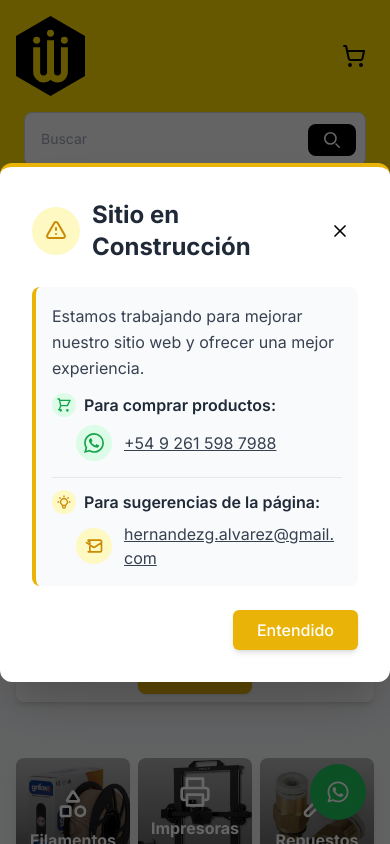
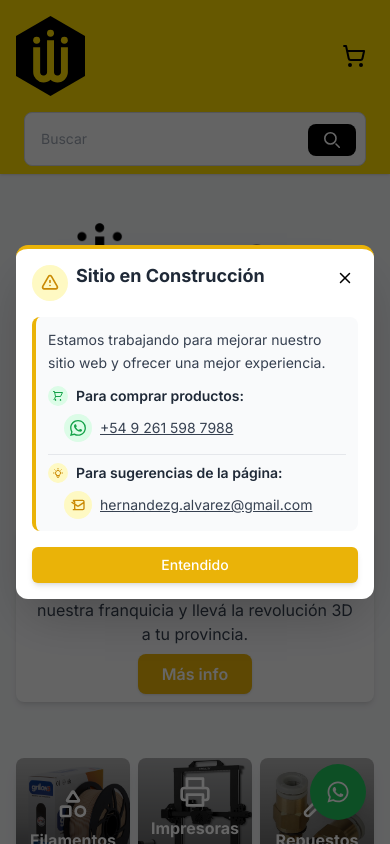
Before and after one commit to Gabih14/Web-WeTECH, a React (Vite) app: page / in a window 390 px wide. Shown: the top 844 px of the page. Built offline with nearby package versions, Linux system fonts and the light colour scheme; no server answers.

Commit message:
imp responsivenes on homepage modal

```diff
--- a/src/pages/HomePage.tsx
+++ b/src/pages/HomePage.tsx
@@ -55,14 +55,14 @@ export function HomePage() {
     <main className="max-w-7xl mx-auto px-4 sm:px-6 lg:px-8 py-12 font-sans w-full overflow-x-hidden">
       {/* Construction Modal */}
       {showModal && (
-        <div className="fixed inset-0 z-50 flex items-center justify-center bg-black bg-opacity-60">
-          <div className="bg-white p-8 rounded-xl shadow-2xl max-w-md w-full border-t-4 border-yellow-500">
-            <div className="flex justify-between items-center mb-6">
-              <div className="flex items-center">
-                <div className="bg-yellow-100 p-3 rounded-full mr-3">
+        <div className="fixed inset-0 z-50 flex items-center justify-center bg-black bg-opacity-60 p-4">
+          <div className="bg-white p-4 sm:p-6 lg:p-8 rounded-xl shadow-2xl max-w-md w-full max-h-screen overflow-y-auto border-t-4 border-yellow-500">
+            <div className="flex justify-between items-start mb-4 sm:mb-6">
+              <div className="flex items-start flex-1 pr-2">
+                <div className="bg-yellow-100 p-2 sm:p-3 rounded-full mr-2 sm:mr-3 flex-shrink-0">
                   <svg
                     xmlns="http://www.w3.org/2000/svg"
-                    className="h-6 w-6 text-yellow-600"
+                    className="h-5 w-5 sm:h-6 sm:w-6 text-yellow-600"
                     fill="none"
                     viewBox="0 0 24 24"
                     stroke="currentColor"
@@ -75,20 +75,20 @@ export function HomePage() {
                     />
                   </svg>
                 </div>
-                <h2 className="text-2xl font-bold text-gray-800">
+                <h2 className="text-lg sm:text-xl lg:text-2xl font-bold text-gray-800 leading-tight">
                   Sitio en Construcción
                 </h2>
               </div>
               <button
                 onClick={closeModal}
-                className="p-2 rounded-full hover:bg-gray-200 transition duration-200"
+                className="p-1 sm:p-2 rounded-full hover:bg-gray-200 transition duration-200 flex-shrink-0"
               >
-                <X size={20} />
+                <X size={18} className="sm:w-5 sm:h-5" />
               </button>
             </div>
 
-            <div className="bg-gray-50 p-4 rounded-lg mb-6 border-l-4 border-yellow-500">
-              <p className="text-gray-700 mb-3 leading-relaxed">
+            <div className="bg-gray-50 p-3 sm:p-4 rounded-lg mb-4 sm:mb-6 border-l-4 border-yellow-500">
+              <p className="text-sm sm:text-base text-gray-700 mb-3 leading-relaxed">
                 Estamos trabajando para mejorar nuestro sitio web y ofrecer una
                 mejor experiencia.
               </p>
@@ -96,12 +96,12 @@ export function HomePage() {
                 Algunas secciones pueden estar incompletas o no funcionar correctamente.
               </p> */}
                             {/* Sección Para Comprar */}
-              <div className="mb-4">
-                <h4 className="font-semibold text-gray-800 mb-2 flex items-center">
-                  <div className="bg-green-100 p-1 rounded-full mr-2">
+              <div className="mb-3 sm:mb-4">
+                <h4 className="font-semibold text-gray-800 mb-2 flex items-center text-sm sm:text-base">
+                  <div className="bg-green-100 p-1 rounded-full mr-2 flex-shrink-0">
                     <svg
                       xmlns="http://www.w3.org/2000/svg"
-                      className="h-4 w-4 text-green-600"
+                      className="h-3 w-3 sm:h-4 sm:w-4 text-green-600"
                       fill="none"
                       viewBox="0 0 24 24"
                       stroke="currentColor"
@@ -116,11 +116,11 @@ export function HomePage() {
                   </div>
                   Para comprar productos:
                 </h4>
-                <div className="flex items-center ml-6">
-                  <div className="bg-green-100 p-2 rounded-full mr-3">
+                <div className="flex items-center ml-4 sm:ml-6">
+                  <div className="bg-green-100 p-1.5 sm:p-2 rounded-full mr-2 sm:mr-3 flex-shrink-0">
                     <svg
                       xmlns="http://www.w3.org/2000/svg"
-                      className="h-5 w-5 text-green-600"
+                      className="h-4 w-4 sm:h-5 sm:w-5 text-green-600"
                       fill="currentColor"
                       viewBox="0 0 24 24"
                     >
@@ -129,7 +129,7 @@ export function HomePage() {
                   </div>
                   <button
                     onClick={openWhatsApp}
-                    className="text-gray-700 hover:text-green-600 transition-colors underline"
+                    className="text-gray-700 hover:text-green-600 transition-colors underline text-sm sm:text-base break-all"
                   >
                     +54 9 261 598 7988
                   </button>
@@ -137,15 +137,15 @@ export function HomePage() {
               </div>
 
               {/* Línea divisoria */}
-              <div className="border-t border-gray-200 my-3"></div>
+              <div className="border-t border-gray-200 my-2 sm:my-3"></div>
 
               {/* Sección Para Sugerencias */}
               <div>
-                <h4 className="font-semibold text-gray-800 mb-2 flex items-center">
-                  <div className="bg-yellow-100 p-1 rounded-full mr-2">
+                <h4 className="font-semibold text-gray-800 mb-2 flex items-center text-sm sm:text-base">
+                  <div className="bg-yellow-100 p-1 rounded-full mr-2 flex-shrink-0">
                     <svg
                       xmlns="http://www.w3.org/2000/svg"
-                      className="h-4 w-4 text-yellow-600"
+                      className="h-3 w-3 sm:h-4 sm:w-4 text-yellow-600"
                       fill="none"
                       viewBox="0 0 24 24"
                       stroke="currentColor"
@@ -160,11 +160,11 @@ export function HomePage() {
                   </div>
                   Para sugerencias de la página:
                 </h4>
-                <div className="flex items-center ml-6">
-                  <div className="bg-yellow-100 p-2 rounded-full mr-3">
+                <div className="flex items-center ml-4 sm:ml-6">
+                  <div className="bg-yellow-100 p-1.5 sm:p-2 rounded-full mr-2 sm:mr-3 flex-shrink-0">
                     <svg
                       xmlns="http://www.w3.org/2000/svg"
-                      className="h-5 w-5 text-yellow-600"
+                      className="h-4 w-4 sm:h-5 sm:w-5 text-yellow-600"
                       fill="none"
                       viewBox="0 0 24 24"
                       stroke="currentColor"
@@ -179,7 +179,7 @@ export function HomePage() {
                   </div>
                   <a
                     href="mailto:hernandezg.alvarez@gmail.com"
-                    className="text-gray-700 break-all underline"
+                    className="text-gray-700 break-all underline text-sm sm:text-base hover:text-yellow-600 transition-colors"
                   >
                     hernandezg.alvarez@gmail.com
                   </a>
@@ -190,7 +190,7 @@ export function HomePage() {
             <div className="flex justify-end">
               <button
                 onClick={closeModal}
-                className="px-6 py-2 bg-yellow-500 text-white rounded-md hover:bg-yellow-700 transition duration-200 font-medium shadow-md"
+                className="px-4 sm:px-6 py-2 bg-yellow-500 text-white rounded-md hover:bg-yellow-700 transition duration-200 font-medium shadow-md text-sm sm:text-base w-full sm:w-auto"
               >
                 Entendido
               </button>
```
